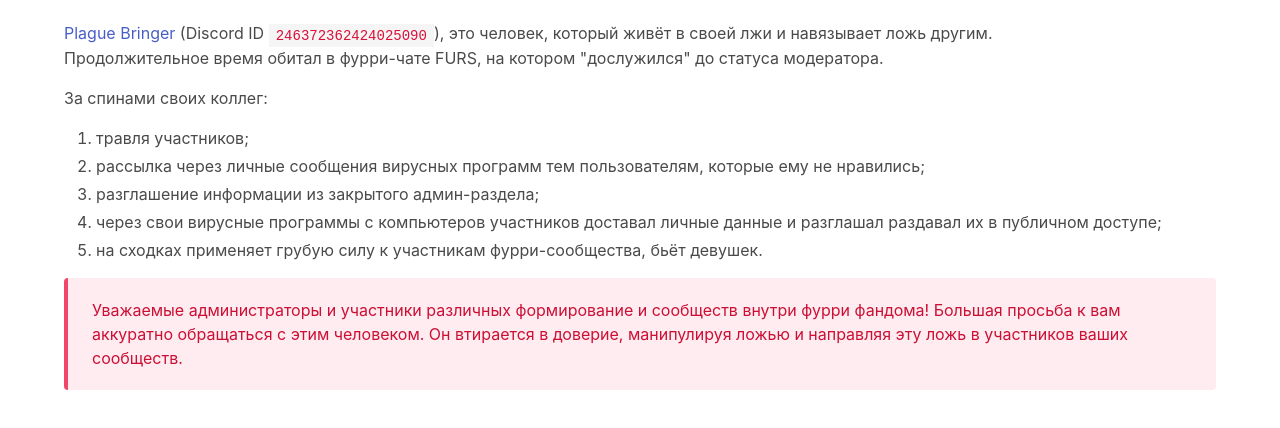
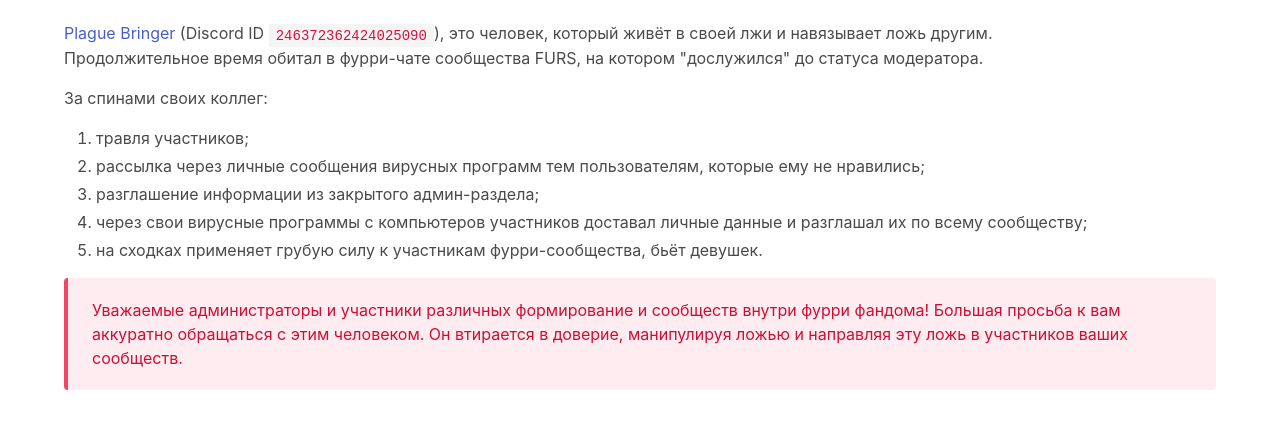
Before and after one commit to PlagueBringerRip/site, a plain HTML site: page index.html in a window 1280 px wide. Shown: the part 116-544 px from the top of the page. Drawn offline with nearby package versions, Linux system fonts and the light colour scheme.

Commit message:
2018-11-25 08:41:22

```diff
--- a/index.html
+++ b/index.html
@@ -38,7 +38,7 @@
 		<section class="content">
 			<a href="https://vk.com/id182780094">Plague Bringer</a> (Discord ID <code>246372362424025090</code>), это человек, который живёт в своей лжи и навязывает ложь другим.
 			<p>
-				Продолжительное время обитал в фурри-чате FURS, на котором "дослужился" до статуса модератора.
+				Продолжительное время обитал в фурри-чате сообщества FURS, на котором "дослужился" до статуса модератора.
 			</p>
 			<p>
 				За спинами своих коллег:
@@ -47,7 +47,7 @@
 				<li>травля участников;</li>
 				<li>рассылка через личные сообщения вирусных программ тем пользователям, которые ему не нравились;</li>
 				<li>разглашение информации из закрытого админ-раздела;</li>
-				<li>через свои вирусные программы с компьютеров участников доставал личные данные и разглашал раздавал их в публичном доступе;</li>
+				<li>через свои вирусные программы с компьютеров участников доставал личные данные и разглашал их по всему сообществу;</li>
 				<li>на сходках применяет грубую силу к участникам фурри-сообщества, бьёт девушек.</li>
 			</ol>
 			<article class="message is-danger">
```
